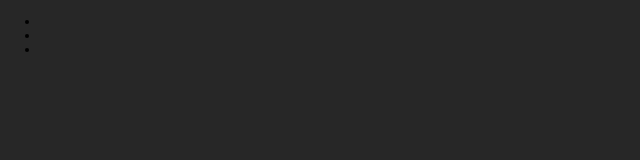
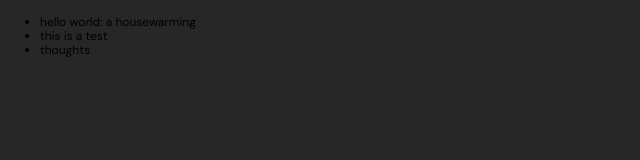
Before and after one commit to bobbieysabel/trashed, an Eleventy site: page thoughts/index.html in a window 1280 px wide. Shown: the full height of the page, 0-640 px from the left. Built offline with nearby package versions, Linux system fonts and the light colour scheme; Eleventy itself is replaced by a stand-in of ours; files that its build step writes are made by us from their sources; a web font is replaced by a local one.

Commit message:
fix title in thoughts loop

```diff
--- a/thoughts/index.html
+++ b/thoughts/index.html
@@ -5,7 +5,7 @@
 
 <ul>
   {% for thoughts in collections.thoughts %}
-  <li>{{ thoughts.title }}</li>
+  <li>{{ thoughts.data.title }}</li>
   {% else %}
   <li>This would display if the 'item' collection were empty</li>
   {% endfor %}
```
